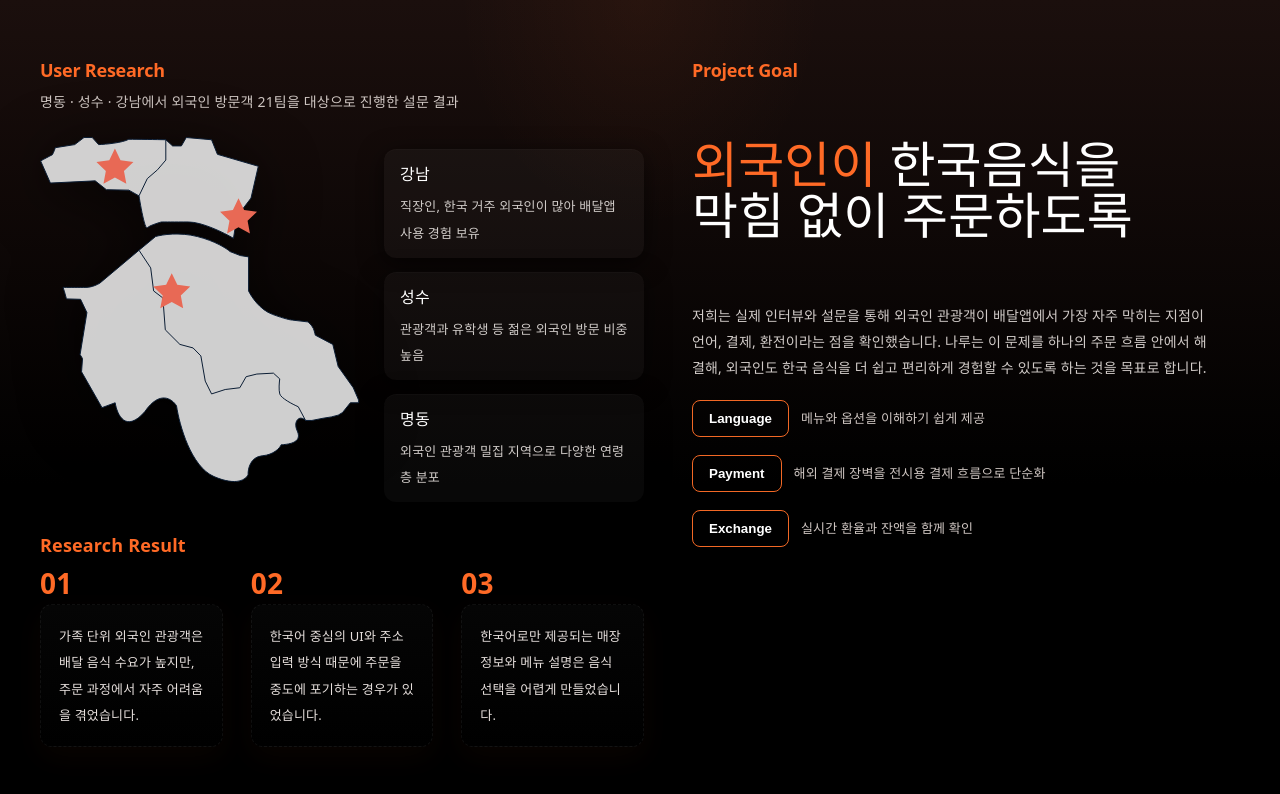
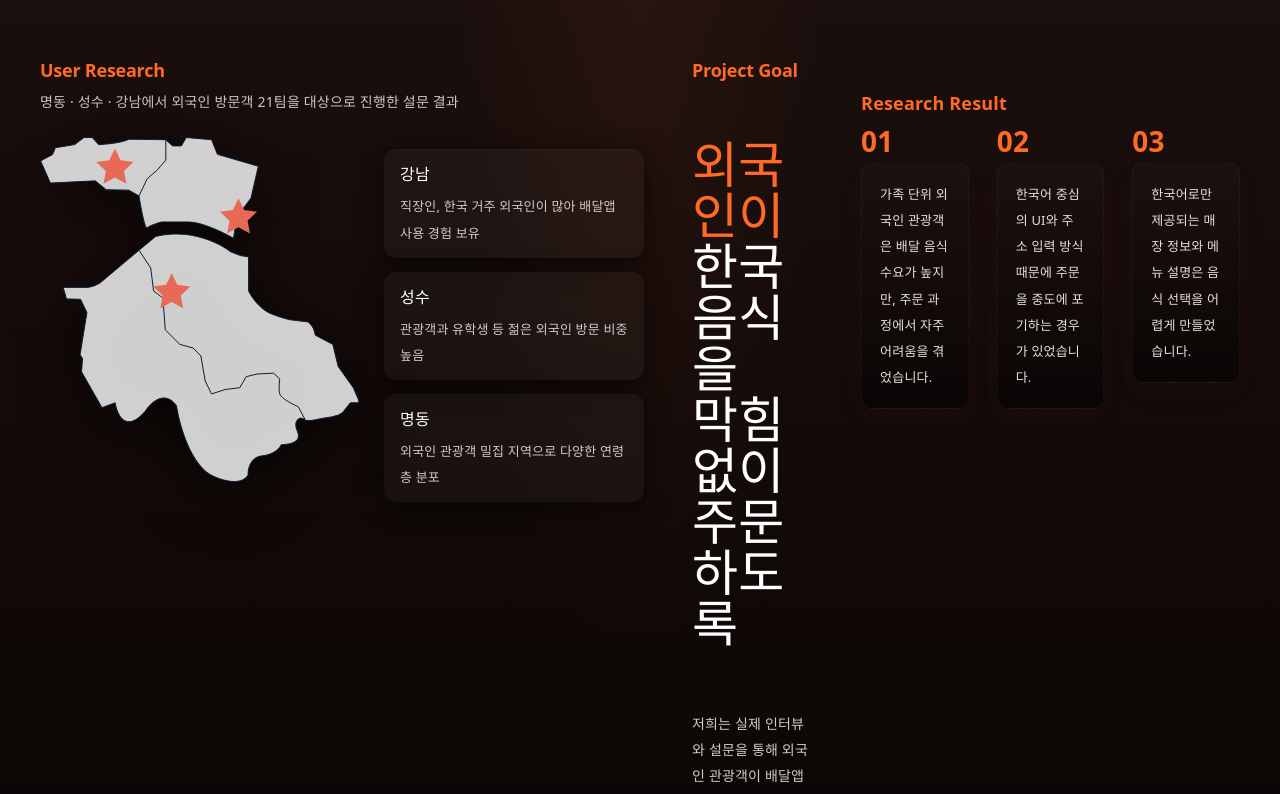
Before and after one commit to 2026-Naru/Naru_Homepage, a React (Vite) app in the folder homepage/: page /research in a window 1280 px wide. Shown: the top 794 px of the page. Built offline with nearby package versions, Linux system fonts and the light colour scheme; a web font is replaced by a local one.

Commit message:
새 스크룰 적용

```diff
--- a/homepage/src/pages/Research.jsx
+++ b/homepage/src/pages/Research.jsx
@@ -1,7 +1,34 @@
+import { useEffect, useRef, useState } from 'react';
 import Map from "../assets/Research/Map.svg";
+import Result from './Result';
 import './Research.css';
 
 export default function Research() {
+    const researchRef = useRef(null);
+    const [isVisible, setIsVisible] = useState(false);
+
+    useEffect(() => {
+        const target = researchRef.current;
+
+        if (!target) {
+            return undefined;
+        }
+
+        const observer = new IntersectionObserver(
+            ([entry]) => {
+                setIsVisible(entry.isIntersecting);
+            },
+            {
+                rootMargin: '0px 0px -18% 0px',
+                threshold: 0.18,
+            },
+        );
+
+        observer.observe(target);
+
+        return () => observer.disconnect();
+    }, []);
+
     const area = [
         {
             title : "강남",
@@ -48,7 +75,11 @@ export default function Research() {
     ];
 
     return (
-        <section className="research">
+        <>
+            <section
+                className={`research${isVisible ? ' research--visible' : ''}`}
+                ref={researchRef}
+            >
                 <div className="research-inner">
                     <div className="leftsection">
                         <h2 className="section-title">User Research</h2>
@@ -64,18 +95,6 @@ export default function Research() {
                                     </div>
                                 ))}
                             </div>
-                    </div>
-
-                    <h3 className="research-result-heading">Research Result</h3>
-                    <div className="result-list">
-                        {result.map((r) => (
-                            <div className="result-item" key={r.num}>
-                                <div className="result-num">0{r.num}</div>
-                                <div className="result-box">
-                                    <p>{r.description}</p>
-                                </div>
-                            </div>
-                        ))}
                         </div>
                     </div>
 
@@ -100,7 +119,24 @@ export default function Research() {
                             ))}
                         </div>
                     </div>
+
+                    <div className="resultsection">
+                        <h3 className="research-result-heading">Research Result</h3>
+                        <div className="result-list">
+                            {result.map((r) => (
+                                <div className="result-item" key={r.num}>
+                                    <div className="result-num">0{r.num}</div>
+                                    <div className="result-box">
+                                        <p>{r.description}</p>
+                                    </div>
+                                </div>
+                            ))}
+                        </div>
+                    </div>
                 </div>
             </section>
+
+            <Result />
+        </>
     );
 }
```
Lines whose indentation alone changed are shown as unchanged.
